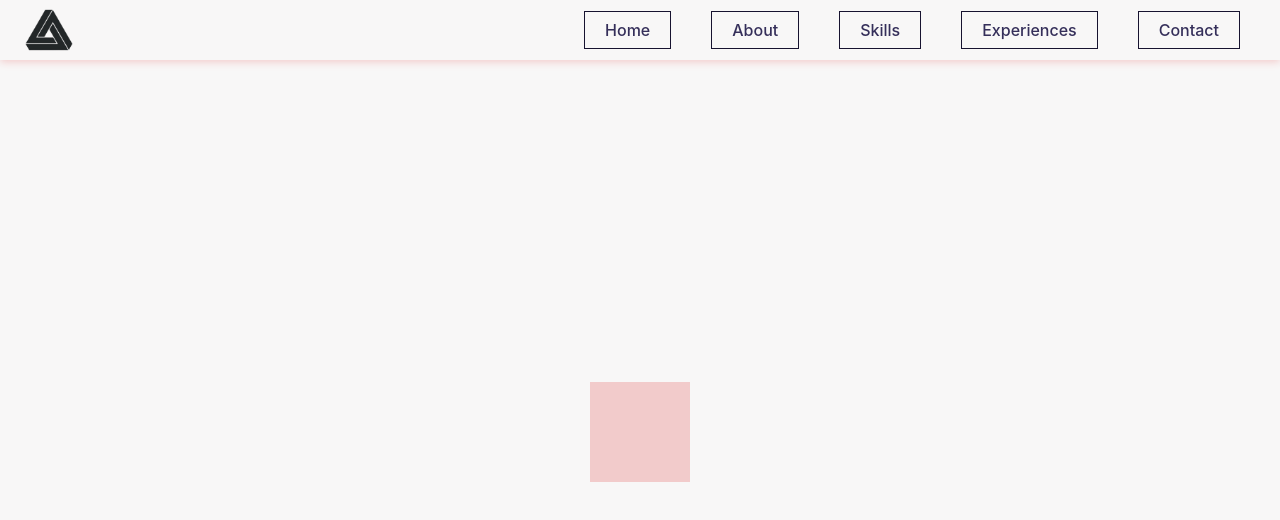
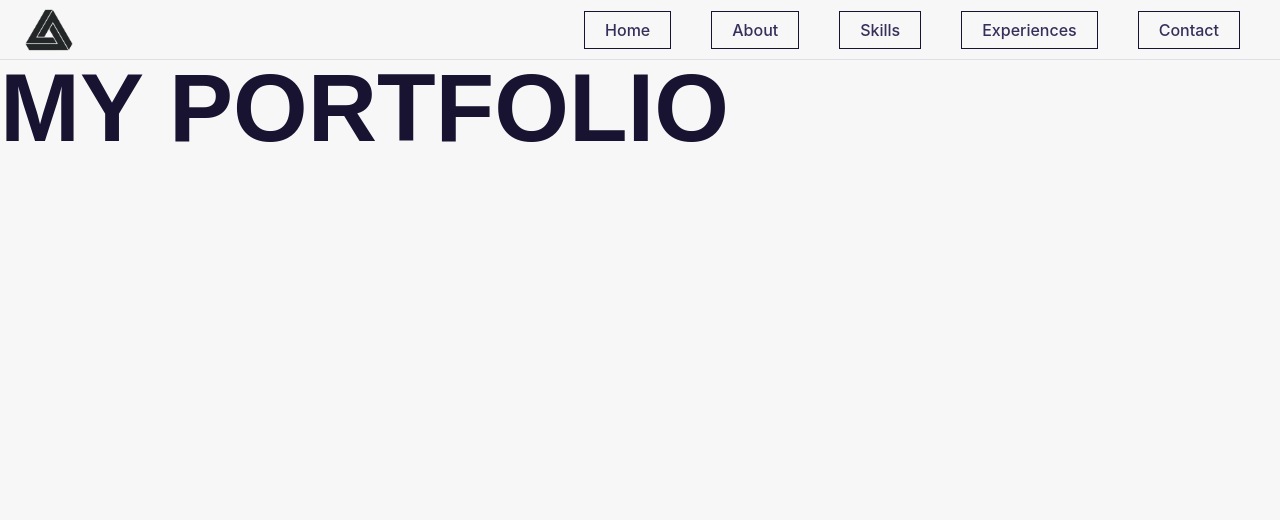
Before and after one commit to BenDndr/Portfolio-2024, a React (Vite) app: page / in a window 1280 px wide. Shown: the top 520 px of the page. Built offline with nearby package versions, Linux system fonts and the light colour scheme.

Commit message:
changing title component

```diff
--- a/src/App.jsx
+++ b/src/App.jsx
@@ -1,5 +1,6 @@
 import './stylesheets/App.scss'
 import Navbar from './components/Navbar/Navbar.jsx'
+import SectionTitle from './components/SectionTitle/SectionTitle.jsx'
 
 import Presentation from './components/Sections/presentation/Presentation.jsx'
 import Skills from './components/Sections/skills/Skills.jsx'
@@ -13,6 +14,7 @@ function App() {
   return (
     <main>
       <Navbar/>
+      <SectionTitle />
       <Hero2 />
       <Presentation />
       <Skills/>
--- a/src/components/Navbar/Navbar.scss
+++ b/src/components/Navbar/Navbar.scss
@@ -7,7 +7,7 @@ nav {
     top: 0;
     z-index: 10;
     background: $bg;
-    box-shadow: 0px 2px 8px $red-100;
+    border-bottom: 1px solid $grey-100;
     .inner-nav {
         margin: auto;
         max-width: 1320px;
--- /dev/null
+++ b/src/components/SectionTitle/SectionTitle.jsx
@@ -0,0 +1,36 @@
+import "./section-title.scss";
+import {useState, useEffect} from "react";
+
+
+export default function SectionTitle () {
+
+    const [title, setTitle] = useState("Mon portfolio");
+
+    useEffect(() => {
+        const handleScroll = () => {
+            const scrollInVh = (window.scrollY / window.innerHeight) * 100;
+            if (scrollInVh <= 400) {
+                setTitle("My portfolio");
+            } else if (scrollInVh > 400 && scrollInVh <= 700) {
+                setTitle("Who am I");
+            } else if (scrollInVh > 700 && scrollInVh <= 1000) {
+                setTitle("Skills");
+            } else if (scrollInVh > 1000 && scrollInVh <= 1300) {
+                setTitle("Experience");
+            } else if (scrollInVh > 1300 && scrollInVh <= 1600) {
+                setTitle("contact");
+            }
+        }
+
+        window.addEventListener("scroll", handleScroll);
+        return () => window.removeEventListener("scroll", handleScroll);
+    }, [])
+
+    return (
+        <div className="section-title">
+            <div className="section-title-container">
+                <h2>{title}</h2>
+            </div>
+        </div>
+    )
+}
--- /dev/null
+++ b/src/components/SectionTitle/section-title.scss
@@ -0,0 +1,15 @@
+.section-title {
+    margin-top: 60px;
+    .section-title-container {
+        position: fixed;
+        margin: auto; // To fix
+        max-width: 1320px;
+        width: 100%;
+    }
+    h2 {
+        font-size: 6rem;
+        margin-block-start: 0;
+        margin-block-end: 0;
+        text-transform: uppercase;
+    }
+}
--- a/src/components/Sections/hero2/Hero2.jsx
+++ b/src/components/Sections/hero2/Hero2.jsx
@@ -4,7 +4,7 @@ import { useState, useEffect } from "react";
 export default function Hero2() {
 
   const [scale, setScale] = useState(1);
-  const [opacity, setOpacity] = useState(.2);
+  const [opacity, setOpacity] = useState(0);
 
   useEffect(() => {
         const handleScroll = () => {
@@ -23,13 +23,14 @@ export default function Hero2() {
     <section className="hero-section">
       <div className="inner-container">
         <div className="zoom-container">
-            <div className="zooming-element"
+            {/* <div className="zooming-element"
                 style={{
                     transform: `scale(${scale})`,
                     opacity: opacity,
                 }}
-            >
-            </div>
+                >
+                <p>Hello</p>
+            </div> */}
         </div>
       </div>
 
--- a/src/components/Sections/skills/skills.scss
+++ b/src/components/Sections/skills/skills.scss
@@ -1,5 +1,4 @@
 .skills-container {
-    height: 100vh; // To remove
     width: 100%;
     display: flex;
     flex-direction: column;
--- a/src/stylesheets/App.scss
+++ b/src/stylesheets/App.scss
@@ -6,8 +6,7 @@ h1, h2, h3, p {
 
 h2 {
   font-size: 30px;
-  color: $blue-700;
-  text-align: center;
+  color: $grey-900;
 }
 
 body {
@@ -18,7 +17,7 @@ body {
 .inner-container {
   margin: auto;
   max-width: 1320px;
-  min-height: 100vh;
+  min-height: 300vh;
   width: 100%;
   padding: 2em 0;
 }
```
